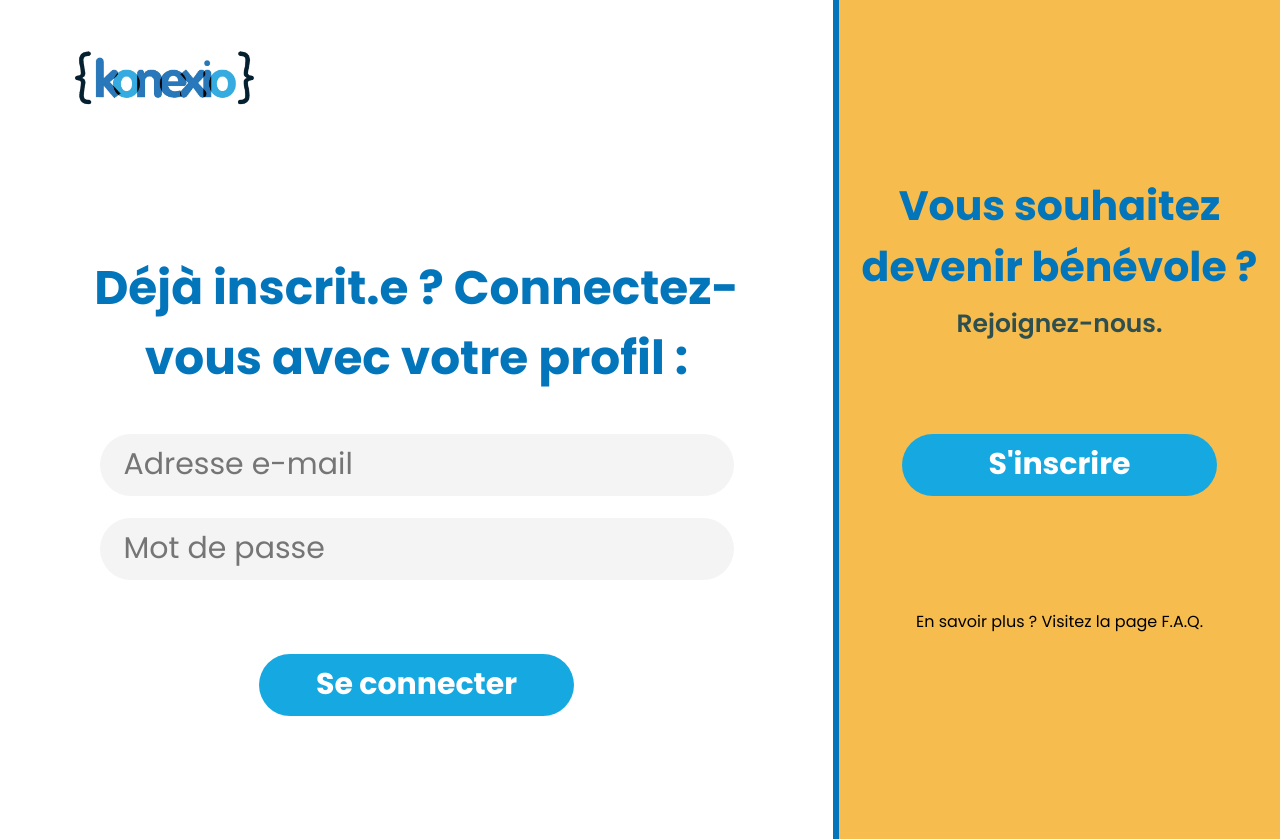
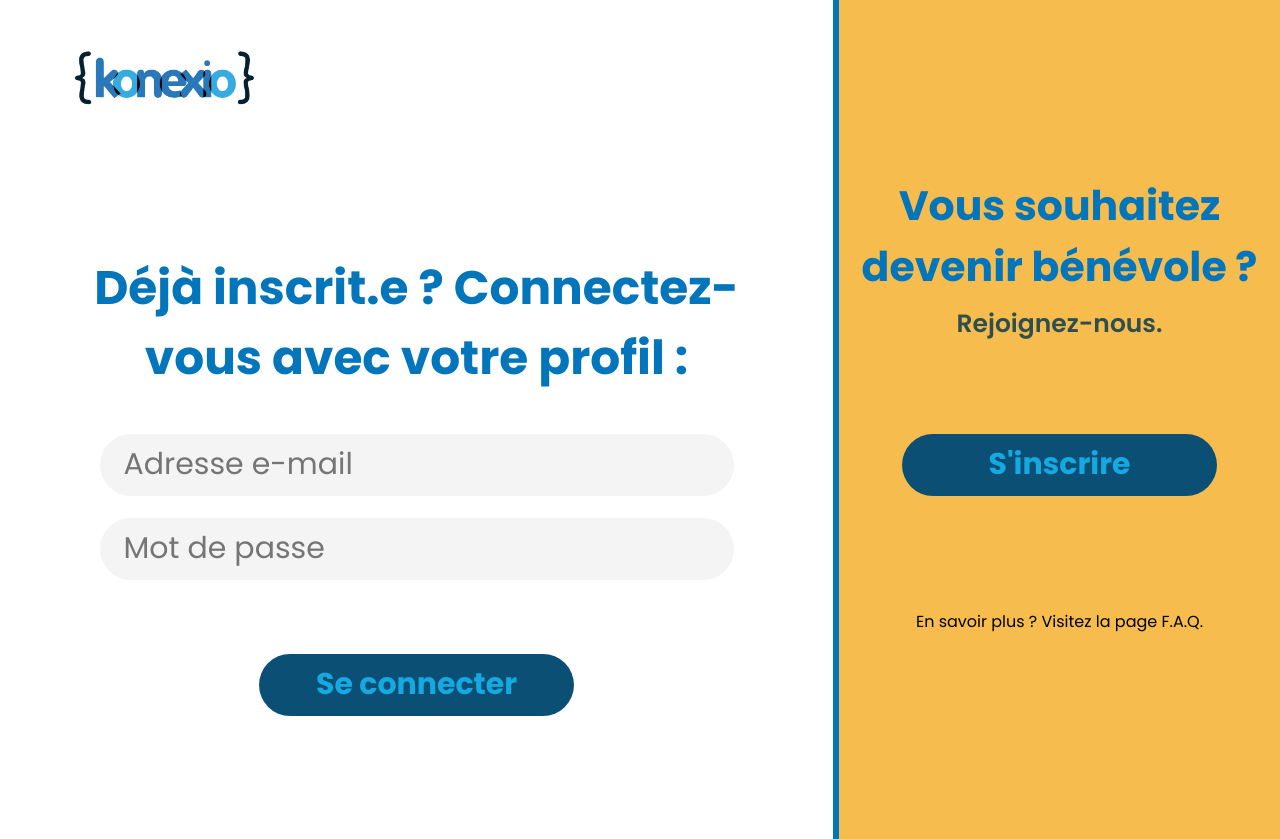
Before and after one commit to daoraCode/benevolat-konexio-frontend, a React (Create React App) app: page /login in a window 1280 px wide. Built offline with nearby package versions, Linux system fonts and the light colour scheme.

Commit message:
volunteer register/signup page succeed v2(login done)

```diff
--- a/src/components/ButtonComponent.js
+++ b/src/components/ButtonComponent.js
@@ -2,11 +2,11 @@ import React from 'react';
 import styled from 'styled-components';
 
 const Btn = styled.button`
-    color: #FFF;
+    color: #16A8E0;
     margin: 63px;
     border-radius: 81px;
     border-style: none;
-    background: ${props => props.background || '#16A8E0'};
+    background: ${props => props.background || '#0B5074'};
     font-size: 30px;
     font-weight: 700;
     line-height: 45px;
@@ -15,14 +15,16 @@ const Btn = styled.button`
     width: 315px;
     align-items: center;
     align-self: center;
+    transition: .28s ease-in-out 0s;
 
     ${props => {
     if (props.hover) {
       return (
         `&:hover {
-          color: #16A8E0;
-          background-color: white;
-          border: 3px solid #16A8E0;
+          color: #FFFFFF;
+          background-color: #0B5074;
+          cursor: pointer;
+          transform: scale(1.09);
         }`
       )
     }
--- a/src/components/RightContainer.js
+++ b/src/components/RightContainer.js
@@ -18,7 +18,7 @@ const Nav = styled.nav`
     transition: box-shadow .3s;
 
     :hover {
-    box-shadow: -10px 0 90px rgba(33, 33, 33, 5.3);
+    box-shadow: -10px 0 90px rgba(33, 33, 33, 2.3);
     /* box-shadow: 0 0 70px rgba(33, 33, 33, .5); */
   }
 
--- a/src/pages/Login.js
+++ b/src/pages/Login.js
@@ -94,7 +94,7 @@ const ContainerTitle = styled.div`
 `
 
 
-const Login = props => {
+const Login = () => {
 
     const navigate = useNavigate()
     const { setUser, setConnected } = useContext(VolunteerContext)
@@ -127,7 +127,6 @@ const Login = props => {
         const data = await response.json()
 
         setUser(data)
-        setConnected(true)
 
         if (response.error) {
             alert(response.error)
@@ -137,8 +136,8 @@ const Login = props => {
         if (response.status >= 400) {
             alert(response.statusText)
         } else {
-            console.log('141', response)
-            navigate('/login')
+            console.log('Volunteer have been connnected', response)
+            // navigate('/login')
         }
     }
 
```
